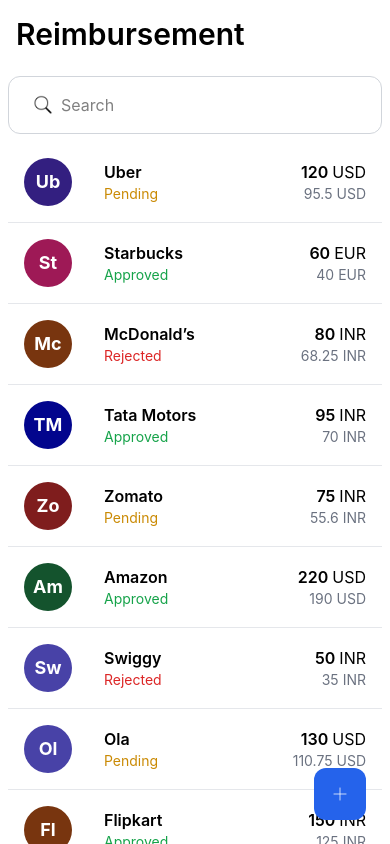
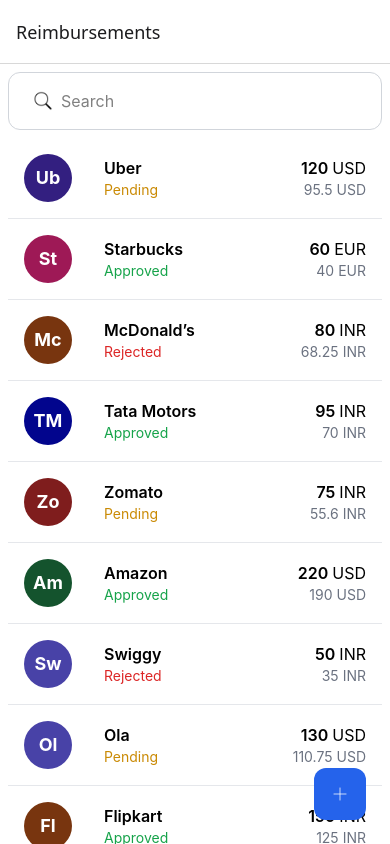
Before and after one commit to ramit2201/react-native, a React Native app: screen /Reimbursements in a window 390 px wide. Built offline with nearby package versions, Linux system fonts and the light colour scheme.

Commit message:
feat: setup navigation and add CreateClaimFormScreen component

```diff
--- a/package.json
+++ b/package.json
@@ -14,8 +14,8 @@
     "@fortawesome/free-solid-svg-icons": "^6.7.2",
     "@fortawesome/react-native-fontawesome": "^0.3.2",
     "@react-native-community/datetimepicker": "^8.3.0",
-    "@react-navigation/native": "^7.0.15",
-    "@react-navigation/native-stack": "^7.2.1",
+    "@react-navigation/native": "^7.0.18",
+    "@react-navigation/native-stack": "^7.3.2",
     "nativewind": "^4.1.23",
     "react": "19.0.0",
     "react-hook-form": "^7.54.2",
--- a/src/Index.tsx
+++ b/src/Index.tsx
@@ -1,17 +1,8 @@
 import React from 'react';
-import {ReimbursementsListScreen} from './screens/ReimbursementsListScreen';
-import {SafeAreaView, Text, TextInput} from 'react-native';
-import { SearchBar } from 'react-native-screens';
+import {AppNavigator} from './routes/index';
 
 const Index = () => {
-  return (
-    <SafeAreaView className="flex-1 bg-white ">
-      <Text className=' text-3xl font-semibold m-4'>
-        Reimbursement
-      </Text>
-      <ReimbursementsListScreen />
-    </SafeAreaView>
-  );
+  return <AppNavigator />;
 };
 
 export default Index;
--- /dev/null
+++ b/src/routes/index.tsx
@@ -0,0 +1,26 @@
+import React from 'react';
+import {createNativeStackNavigator} from '@react-navigation/native-stack';
+import {NavigationContainer} from '@react-navigation/native';
+import {ReimbursementsListScreen} from '../screens/ReimbursementsListScreen';
+import {CreateClaimFormScreen} from '../screens/CreateClaimFormScreen'; // Placeholder for now
+
+const Stack = createNativeStackNavigator();
+
+export const AppNavigator = () => {
+  return (
+    <NavigationContainer>
+      <Stack.Navigator>
+        <Stack.Screen
+          name="Reimbursements"
+          component={ReimbursementsListScreen}
+          options={{title: 'Reimbursements'}}
+        />
+        <Stack.Screen
+          name="CreateClaim"
+          component={CreateClaimFormScreen}
+          options={{title: 'Create Claim'}}
+        />
+      </Stack.Navigator>
+    </NavigationContainer>
+  );
+};
--- /dev/null
+++ b/src/screens/CreateClaimFormScreen.tsx
@@ -0,0 +1,14 @@
+import React, { Component } from 'react'
+import { Text, View } from 'react-native'
+
+export class CreateClaimFormScreen extends Component {
+  render() {
+    return (
+      <View>
+        <Text> textInComponent </Text>
+      </View>
+    )
+  }
+}
+
+export default CreateClaimFormScreen
--- a/src/screens/ReimbursementsListScreen.tsx
+++ b/src/screens/ReimbursementsListScreen.tsx
@@ -1,11 +1,14 @@
-import {View, FlatList, Text, Image} from 'react-native';
-import {ReimbursementCard} from '../components/ReimbursementCard';
-import {CustomSearchBar} from '../components/CustomSearchBar';
-import {FloatingAddButton} from '../components/FloatingAddButton';
-import {useReimbursements} from '../hooks/useReimbursements'; // ⬅️ Custom hook
+import { View, FlatList, Text, Image } from 'react-native';
+import { ReimbursementCard } from '../components/ReimbursementCard';
+import { CustomSearchBar } from '../components/CustomSearchBar';
+import { FloatingAddButton } from '../components/FloatingAddButton';
+import { useReimbursements } from '../hooks/useReimbursements'; // ⬅️ Custom hook
 import notFound from '../assets/images/notFound.png';
+import { useNavigation } from '@react-navigation/native';
+
 export const ReimbursementsListScreen = () => {
-  const {searchQuery, setSearchQuery, filteredData} = useReimbursements(); // ⬅️ Clean logic
+  const { searchQuery, setSearchQuery, filteredData } = useReimbursements(); // ⬅️ Clean logic
+  const navigation = useNavigation();
 
   return (
     <View className="flex-1 bg-white px-2 pt-2">
@@ -20,7 +23,7 @@
         <View className="items-center mt-40">
           <Image
             source={notFound}
-            style={{width: 130, height: 130}}
+            style={{ width: 130, height: 130 }}
             resizeMode="contain"
           />
           <Text className="text-gray-500 text-lg mt-4">No claims yet!</Text>
@@ -28,12 +31,12 @@
       ) : (
         <FlatList
           data={filteredData}
-          keyExtractor={item => item.id.toString()}
-          renderItem={({item}) => <ReimbursementCard {...item} />}
+          keyExtractor={(item) => item.id.toString()}
+          renderItem={({ item }) => <ReimbursementCard {...item} />}
         />
       )}
 
-      <FloatingAddButton onPress={() => console.log("Pressed")} />
+      <FloatingAddButton onPress={() => navigation.navigate('CreateClaim')} />
     </View>
   );
 };
```
Also changed, not shown: 3 other files (tests, documents, lock files or other folders).
